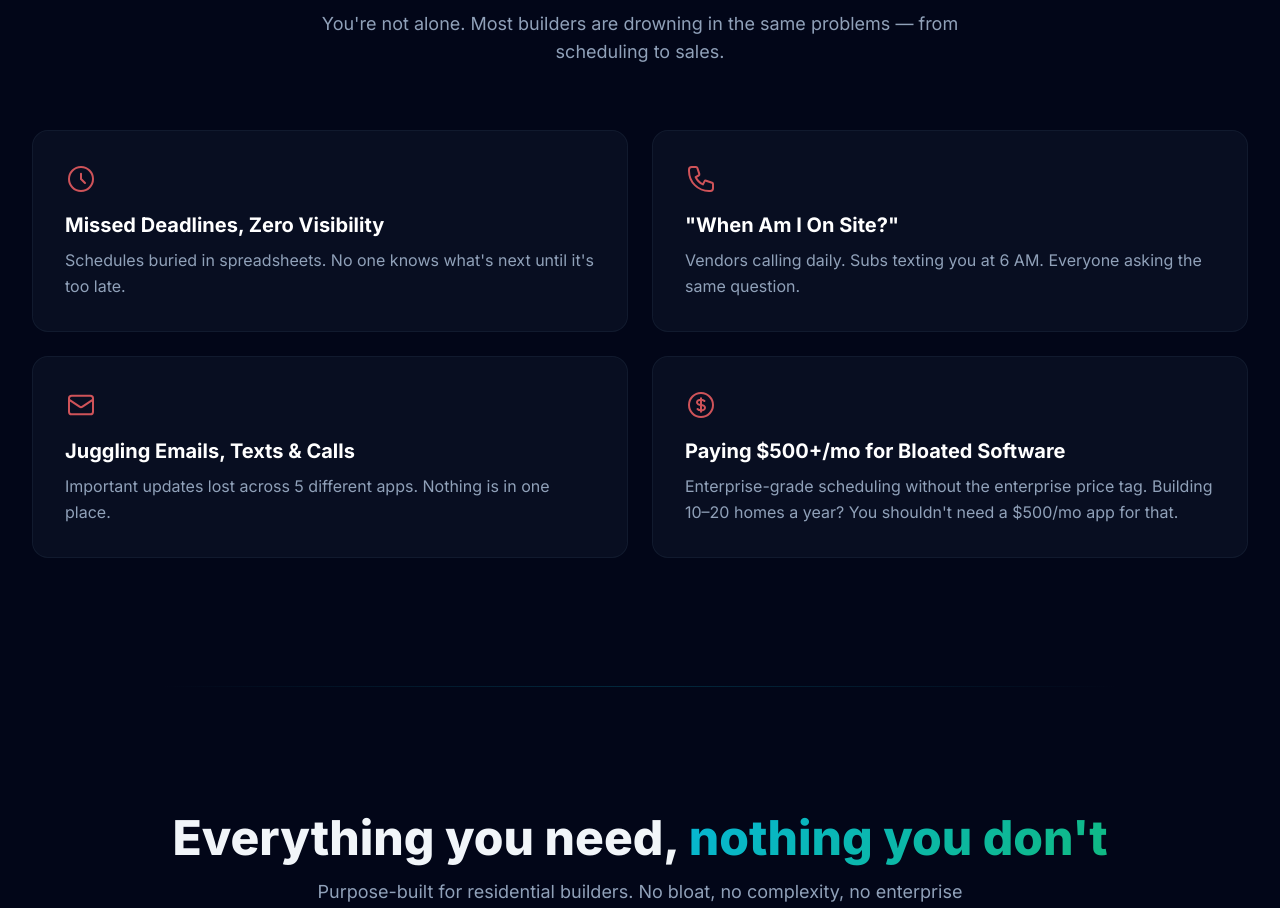
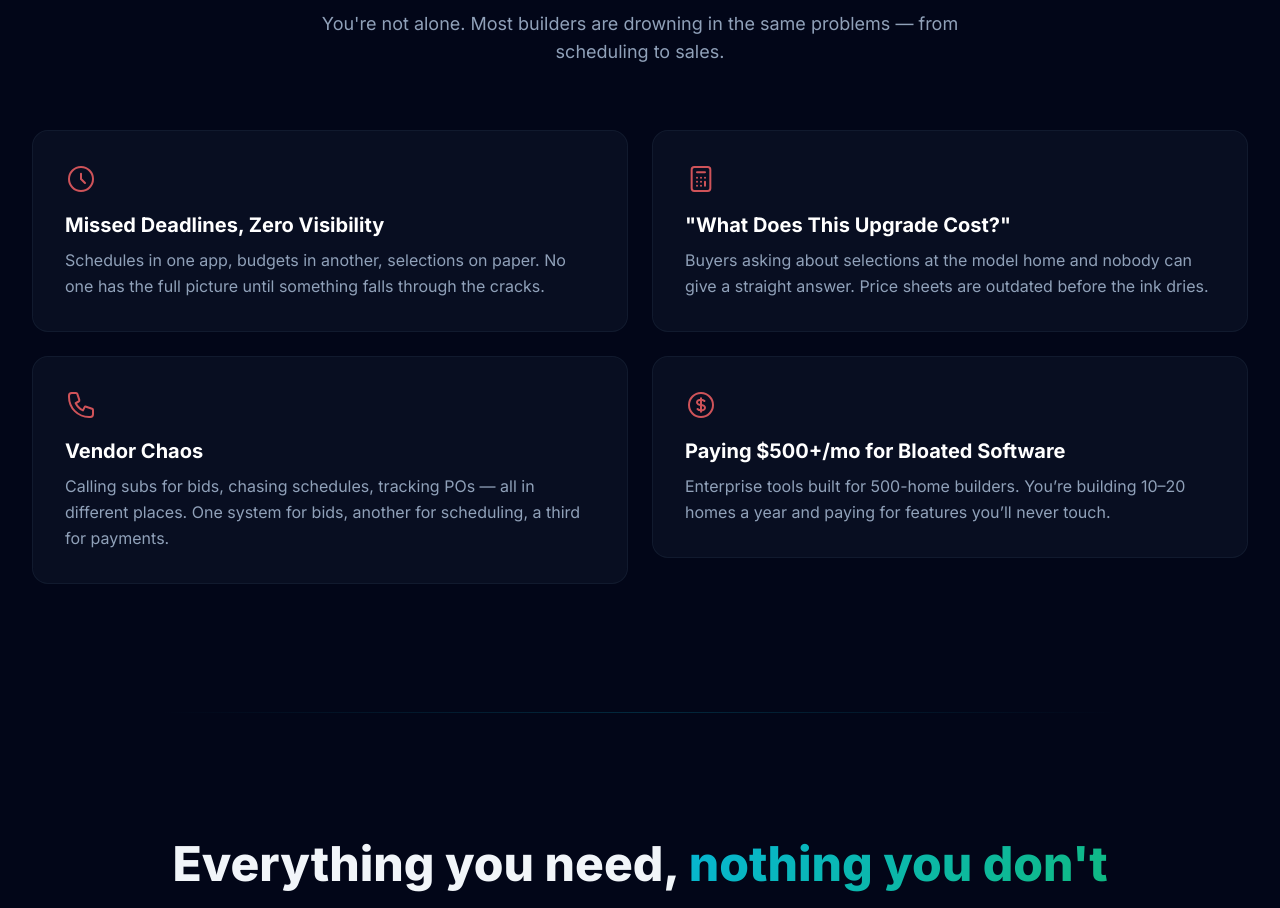
Before and after one commit to Scootermcgavin121/cornerstone-marketing, a Next.js app: page / in a window 1280 px wide. Shown: the part 982-1890 px from the top of the page. Built offline with nearby package versions, Linux system fonts and the light colour scheme.

Commit message:
fix: update pain points to cover full platform (selections, pricing, vendor chaos)

```diff
--- a/app/components/PainPoints.tsx
+++ b/app/components/PainPoints.tsx
@@ -10,7 +10,16 @@ const pains = [
       </svg>
     ),
     title: "Missed Deadlines, Zero Visibility",
-    desc: "Schedules buried in spreadsheets. No one knows what's next until it's too late.",
+    desc: "Schedules in one app, budgets in another, selections on paper. No one has the full picture until something falls through the cracks.",
+  },
+  {
+    icon: (
+      <svg className="w-8 h-8" fill="none" viewBox="0 0 24 24" stroke="currentColor">
+        <path strokeLinecap="round" strokeLinejoin="round" strokeWidth={1.5} d="M9 7h6m0 10v-3m-3 3h.01M9 17h.01M9 14h.01M12 14h.01M15 11h.01M12 11h.01M9 11h.01M7 21h10a2 2 0 002-2V5a2 2 0 00-2-2H7a2 2 0 00-2 2v14a2 2 0 002 2z" />
+      </svg>
+    ),
+    title: '"What Does This Upgrade Cost?"',
+    desc: "Buyers asking about selections at the model home and nobody can give a straight answer. Price sheets are outdated before the ink dries.",
   },
   {
     icon: (
@@ -18,17 +27,8 @@ const pains = [
         <path strokeLinecap="round" strokeLinejoin="round" strokeWidth={1.5} d="M3 5a2 2 0 012-2h3.28a1 1 0 01.948.684l1.498 4.493a1 1 0 01-.502 1.21l-2.257 1.13a11.042 11.042 0 005.516 5.516l1.13-2.257a1 1 0 011.21-.502l4.493 1.498a1 1 0 01.684.949V19a2 2 0 01-2 2h-1C9.716 21 3 14.284 3 6V5z" />
       </svg>
     ),
-    title: '"When Am I On Site?"',
-    desc: "Vendors calling daily. Subs texting you at 6 AM. Everyone asking the same question.",
-  },
-  {
-    icon: (
-      <svg className="w-8 h-8" fill="none" viewBox="0 0 24 24" stroke="currentColor">
-        <path strokeLinecap="round" strokeLinejoin="round" strokeWidth={1.5} d="M3 8l7.89 5.26a2 2 0 002.22 0L21 8M5 19h14a2 2 0 002-2V7a2 2 0 00-2-2H5a2 2 0 00-2 2v10a2 2 0 002 2z" />
-      </svg>
-    ),
-    title: "Juggling Emails, Texts & Calls",
-    desc: "Important updates lost across 5 different apps. Nothing is in one place.",
+    title: "Vendor Chaos",
+    desc: "Calling subs for bids, chasing schedules, tracking POs \u2014 all in different places. One system for bids, another for scheduling, a third for payments.",
   },
   {
     icon: (
@@ -37,7 +37,7 @@ const pains = [
       </svg>
     ),
     title: "Paying $500+/mo for Bloated Software",
-    desc: "Enterprise-grade scheduling without the enterprise price tag. Building 10–20 homes a year? You shouldn't need a $500/mo app for that.",
+    desc: "Enterprise tools built for 500-home builders. You\u2019re building 10\u201320 homes a year and paying for features you\u2019ll never touch.",
   },
 ];
 
@@ -51,7 +51,7 @@ export default function PainPoints() {
             <span className="gradient-text">spreadsheets?</span>
           </h2>
           <p className="text-lg text-slate-400 max-w-2xl mx-auto">
-            You&apos;re not alone. Most builders are drowning in the same problems — from scheduling to sales.
+            You&apos;re not alone. Most builders are drowning in the same problems &mdash; from scheduling to sales.
           </p>
         </AnimateOnScroll>
 
```
